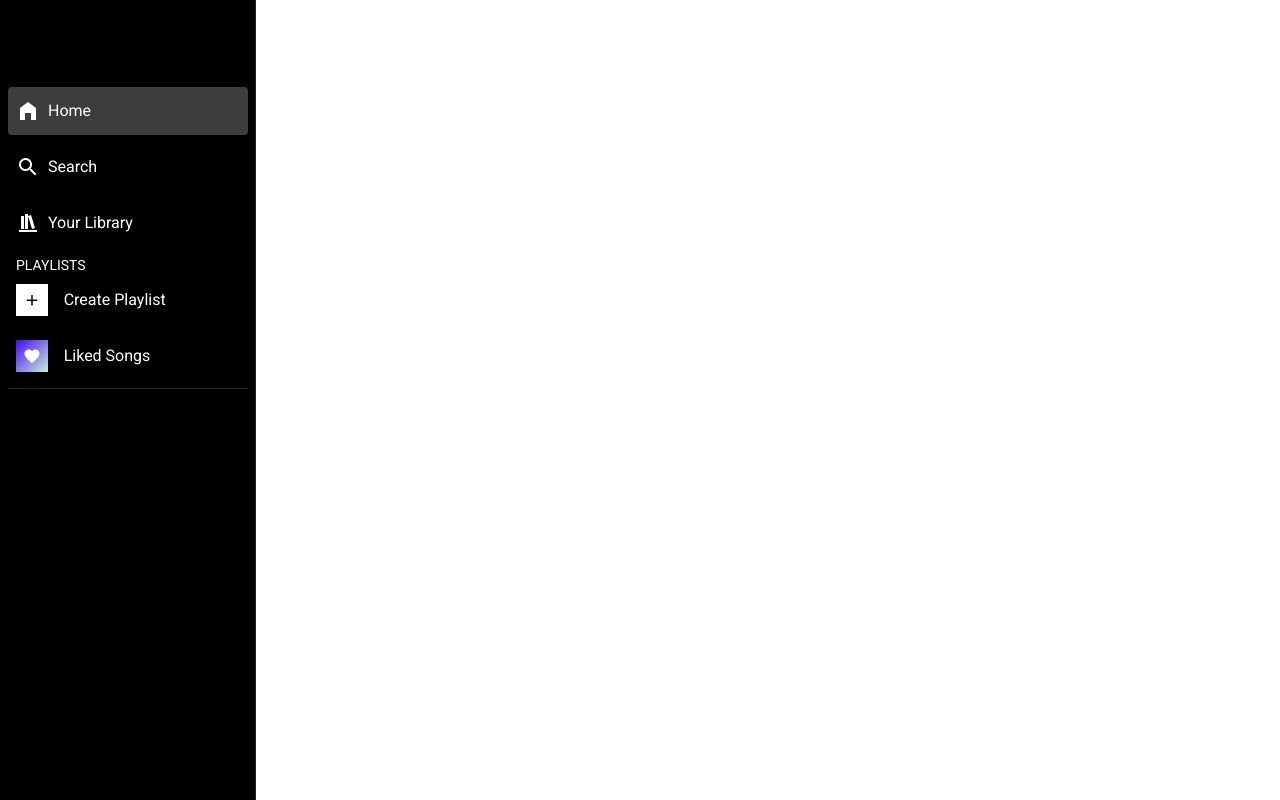
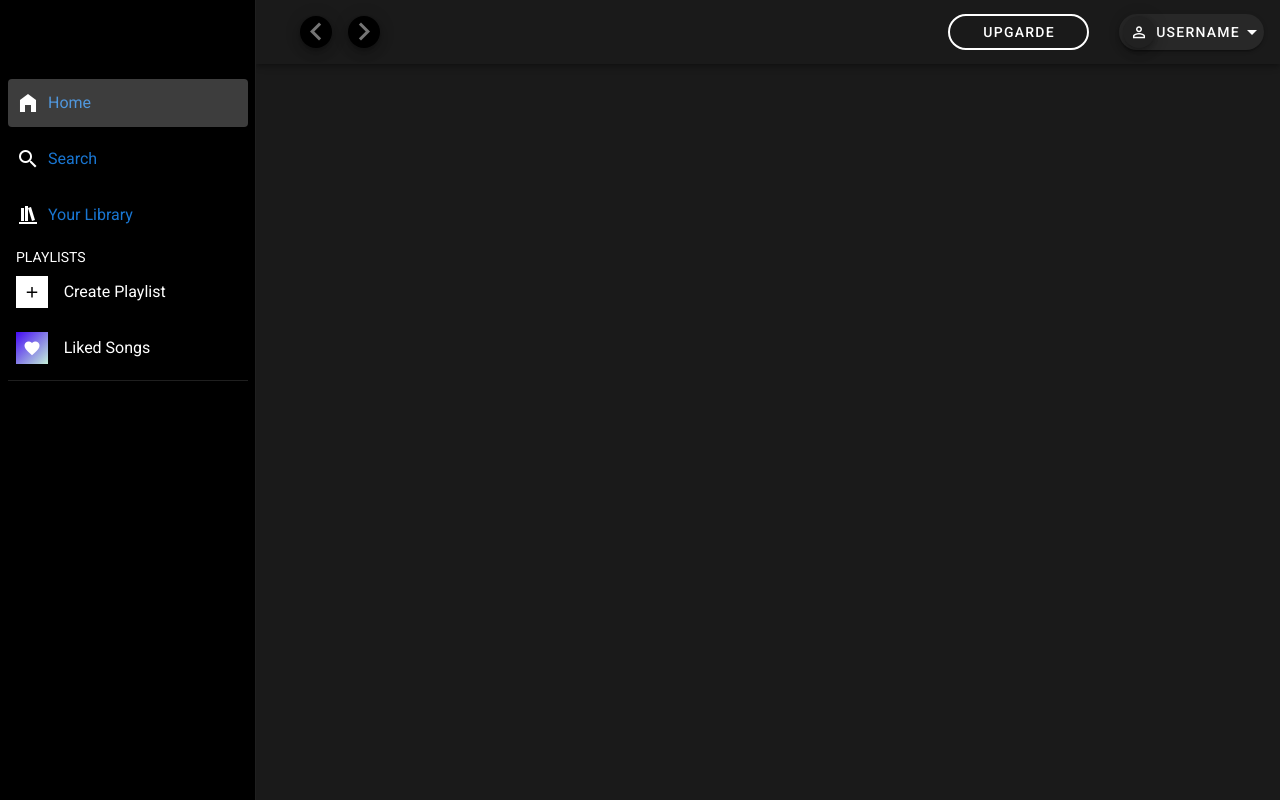
Before and after one commit to Moodrammer/Symphonia-FE, a Vue app: page /webhome in a window 1280 px wide. Built offline with nearby package versions, Linux system fonts and the light colour scheme.

Commit message:
Add Navigation Bar

```diff
--- /dev/null
+++ b/src/components/WebNavBar.vue
@@ -0,0 +1,49 @@
+<template>
+  <v-app-bar color="#1a1a1a" app >
+       <v-btn fab x-small color="black" class="mr-4 ml-7">
+        <v-icon color="grey darken-1" large>mdi-chevron-left</v-icon>
+      </v-btn>
+
+      <v-btn fab x-small color="black">
+        <v-icon color="grey darken-1" large>mdi-chevron-right</v-icon>
+      </v-btn>
+      <v-spacer></v-spacer>
+      <v-btn outlined  rounded class="upgarde white--text px-8 py-2">UPGARDE</v-btn>
+      <v-btn rounded color="#282828" class="profile white--text pa-0">
+        <v-btn fab x-small color="grey darken-4" class="ml-1">
+        <v-icon color="white" class="mx-2">mdi-account-outline</v-icon>
+        </v-btn>
+        UserName
+        <v-icon color="white">mdi-menu-down</v-icon>
+      </v-btn>
+
+  </v-app-bar>
+</template>
+
+<script>
+export default {
+
+}
+</script>
+
+<style scoped>
+
+.upgarde{
+  border:2px solid #fff;
+  font-size: 12px;
+  border-radius: 500px;
+  margin-right: 30px;
+  transition: all ease-in;
+  transition-timing-function: cubic-bezier(0.1, 0.7, 1.0, 0.1);
+}
+
+.upgarde:hover{
+  size: 150%
+
+}
+
+.profile{
+  border-radius:23px;
+  font-size: 10px;
+}
+</style>
--- a/src/components/WebNavDrawer.vue
+++ b/src/components/WebNavDrawer.vue
@@ -1,11 +1,12 @@
 <template>
   <v-navigation-drawer app dark color="black" left fixed permanent >
-    <v-list color="black" nav>
+    <v-list color="black" nav class="list">
       <v-list-item >
         <router-link to="/webhome">
-         <v-img src="../assets/spotify.png" max-width="130" max-height="45" class="ma-4" ></v-img>
+         <v-img src="../assets/spotify.png" max-width="130" max-height="45" class="ma-3" ></v-img>
         </router-link>
       </v-list-item>
+
 
       <v-list-item
         v-for="item in items"
@@ -14,7 +15,7 @@
         :to="item.route"
         >
           <v-icon class="mr-2">{{ item.icon }}</v-icon>
-          <v-list-item-title  >{{ item.text }}</v-list-item-title>
+          <v-list-item-title class="draweritem primary--text" >{{ item.text }}</v-list-item-title>
       </v-list-item>
 
       <v-list-item-subtitle class="ml-2" >
@@ -25,6 +26,7 @@
           <v-btn color="white" fab x-small>
             <v-icon color="black">mdi-plus</v-icon>
           </v-btn>
+
           <v-list-item-title>Create Playlist</v-list-item-title>
         </v-list-item>
 
@@ -34,10 +36,7 @@
           </v-btn>
           <v-list-item-title>Liked Songs</v-list-item-title>
         </v-list-item>
-
-
       <v-divider></v-divider>
-
     </v-list>
   </v-navigation-drawer>
 </template>
@@ -63,22 +62,7 @@ export default {
             route: "/Library"
           }
 
-        ],
-      playlists: [
-        {
-          icon: "mdi-plus",
-          text: "Create Playlist",
-          color: "white",
-          iconcolor: "black"
-        },
-        {
-          icon: "mdi-cards-heart",
-          text: "Liked Songs",
-          route: "/likedsongs",
-          color: "red",
-          iconcolor: "white"
-        }
-      ]
+        ]
       }
     }
 }
@@ -90,7 +74,10 @@ button{
   margin-right: 7%
 }
 .liked{
-
   background-image: linear-gradient(135deg, #450af5,#c4efd9);
 }
+.draweritem:hover v-list-item-title{
+  color:white;
+
+}
 </style>
--- a/src/router/index.js
+++ b/src/router/index.js
@@ -23,7 +23,18 @@ const routes = [
   {
     path:"/webhome",
     name: "WebHome",
-    component:WebPlayerHome
+    component:WebPlayerHome,
+    children: [
+      {
+        path:"/search",
+        name: "search",
+        //component: ....
+      },
+      {
+        path: "/collection/playlists"
+
+      }
+    ]
   }
 ];
 
--- a/src/views/WebPlayerHome.vue
+++ b/src/views/WebPlayerHome.vue
@@ -1,19 +1,36 @@
 <template>
+<v-container color="#b3b3b3" class="root" fluid fill-height>
+  <nav-drawer></nav-drawer>
 
- <nav-drawer></nav-drawer>
+ <nav-bar></nav-bar>
+  <v-container
+    fluid
+    tag="section"
+  >
 
+  </v-container>
+</v-container>
 </template>
 
 <script>
 
 import NavDrawer from "../components/WebNavDrawer"
+import NavBar from "../components/WebNavBar"
 export default {
     components: {
-      NavDrawer
+      NavDrawer,
+      NavBar
     }
 }
 </script>
 
 <style scoped>
-
+.root{
+  background-color:#1a1a1a;
+}
+.main {
+    grid-area: main-view;
+    width: 100%;
+    position: relative;
+}
 </style>
```
